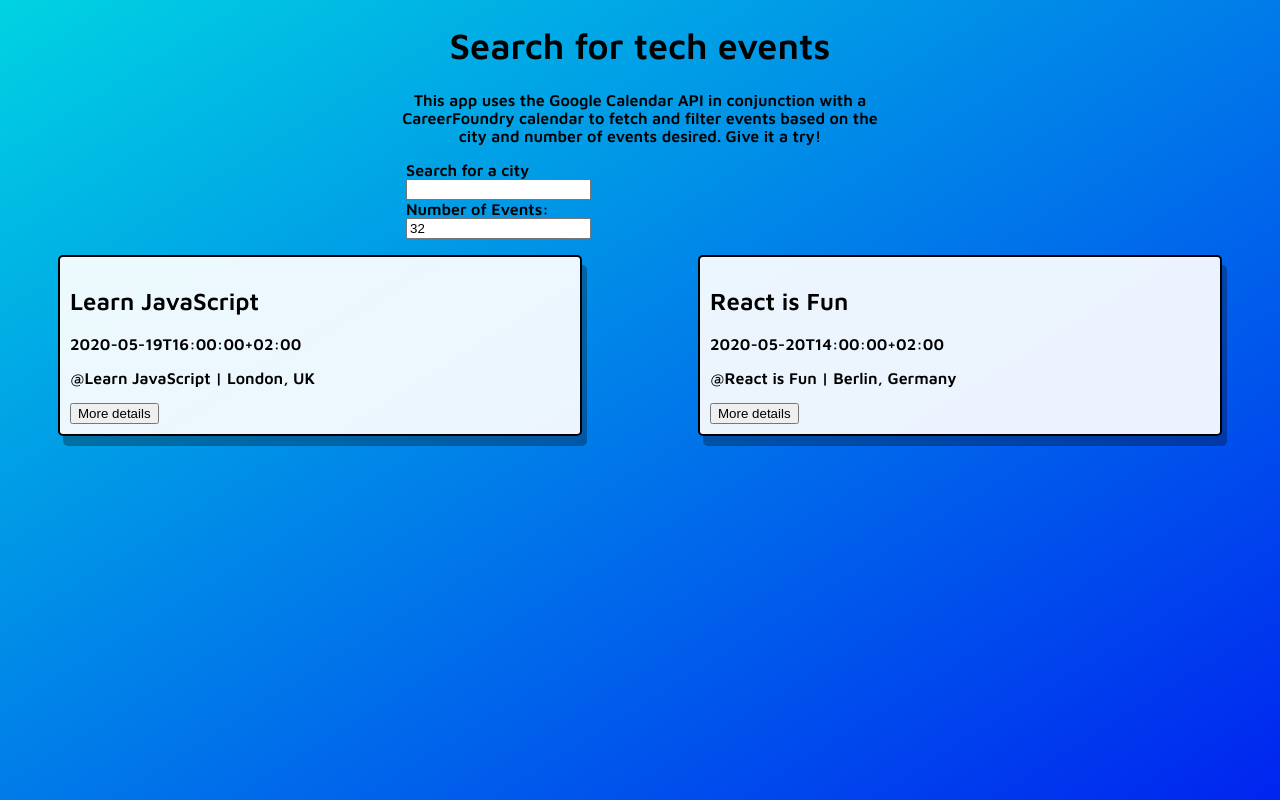
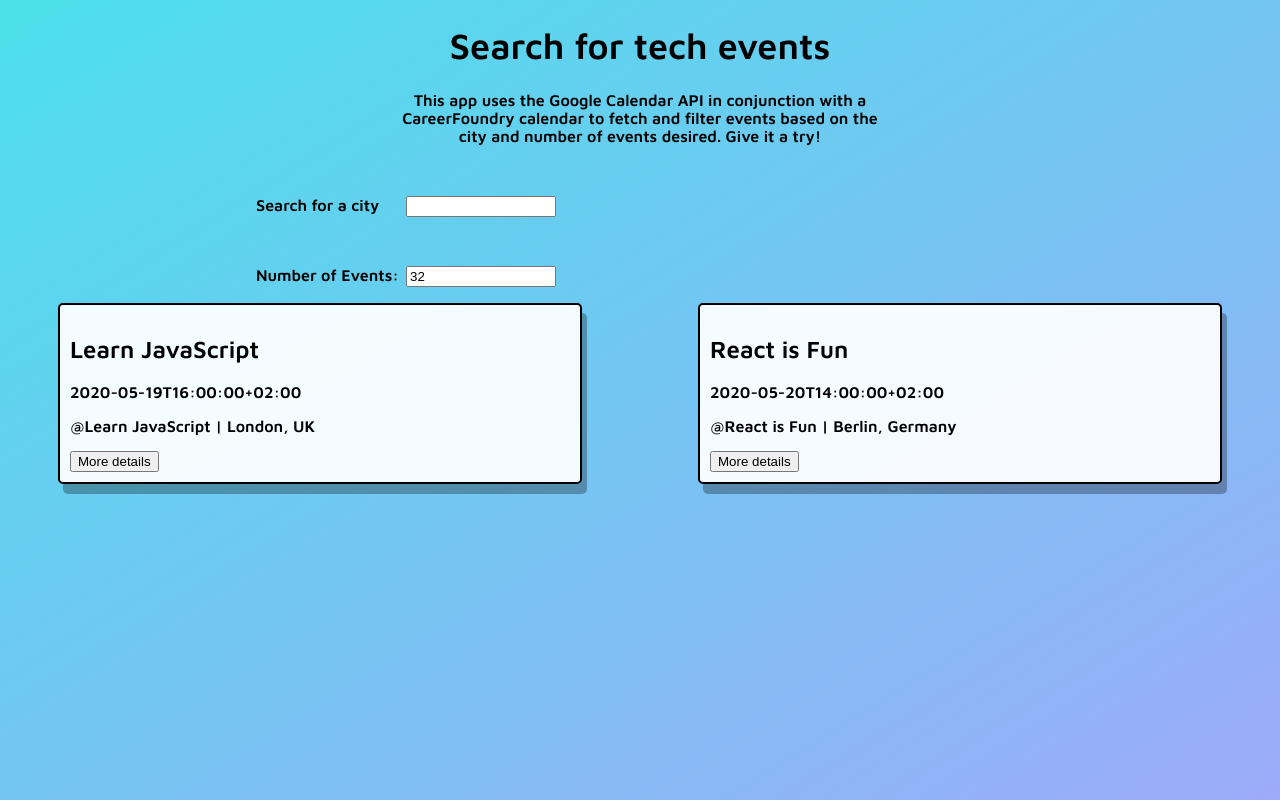
Before and after one commit to RCarpus/meet-app, a React (Create React App) app: page / in a window 1280 px wide. Built offline with nearby package versions, Linux system fonts and the light colour scheme; what atatus-spa would draw is missing.

Commit message:
updated styles

```diff
--- a/src/css/App.css
+++ b/src/css/App.css
@@ -1,6 +1,6 @@
 :root {
-  --bg-color-1: rgb(0, 211, 226);
-  --bg-color-2: rgb(0, 36, 240);
+  --bg-color-1: rgba(0, 211, 226, 0.705);
+  --bg-color-2: rgba(0, 36, 240, 0.384);
   --bg-color-event: rgba(255, 255, 255, 0.925);
   --bg-color-suggestion: rgb(175, 175, 175);
   --bg-color-suggestion-hover: white;
@@ -31,10 +31,22 @@ h1 {
   font-size: 36px;
 }
 
-.citySearch, .number-of-events {
+.citySearch {
+  width: 100%;
+}
+
+.citySearch__grid, .number-of-events__grid {
   margin: 5px;
   display: grid;
   grid-template-columns: 150px 150px;
+}
+
+.citySearch__alert, .number-of-events__error {
+  width: 90%;
+  font-size: 14px;
+  text-align: center;
+  margin: auto;
+  height: 2.5em;
 }
 
 label {
@@ -79,9 +91,14 @@ li {
   li {
     width: 500px;
   }
-  .citySearch, .number-of-events {
+  .citySearch__grid, .number-of-events__grid {
     width: 60%;
     margin: auto;
+  }
+
+  .citySearch__alert, .number-of-events__error {
+    width: 500px;
+    margin-left: 20%;
   }
 
 }
```
